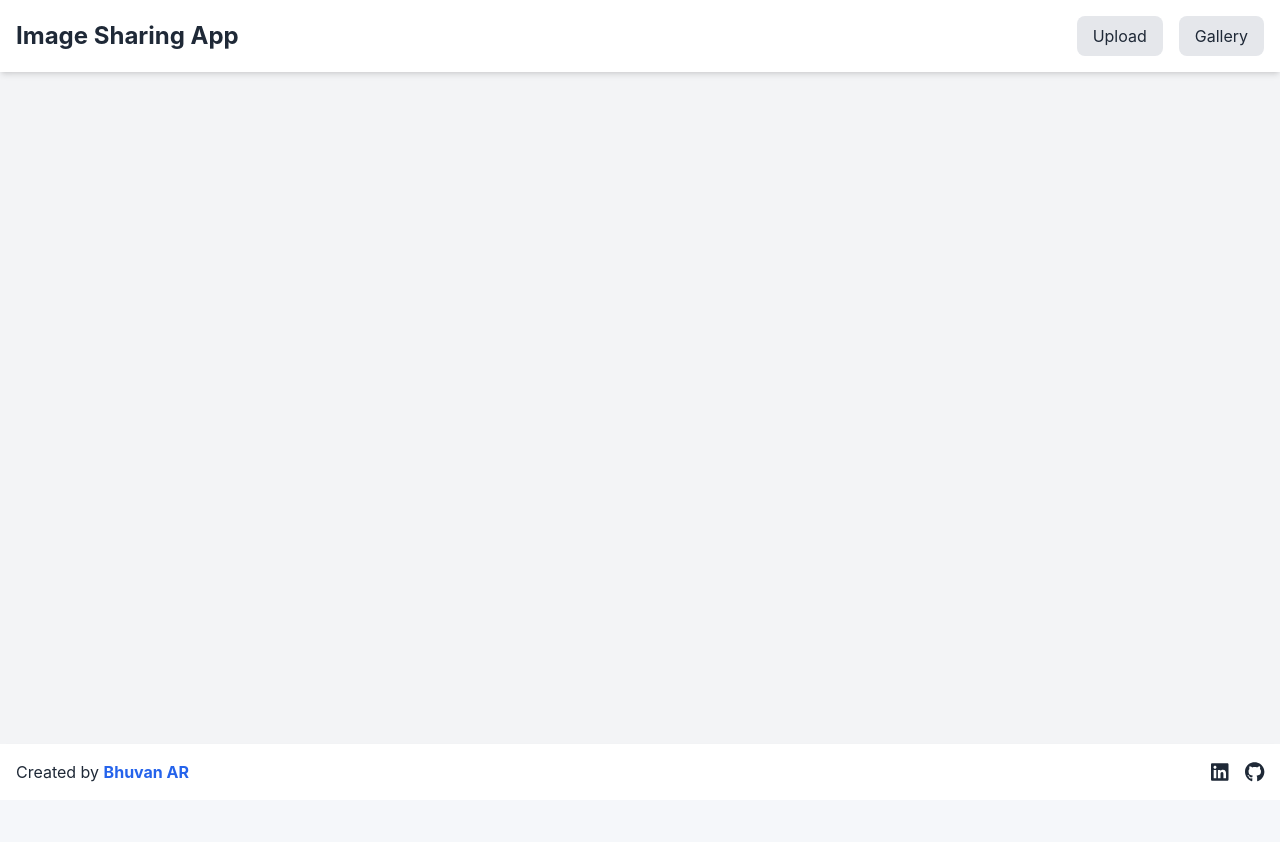
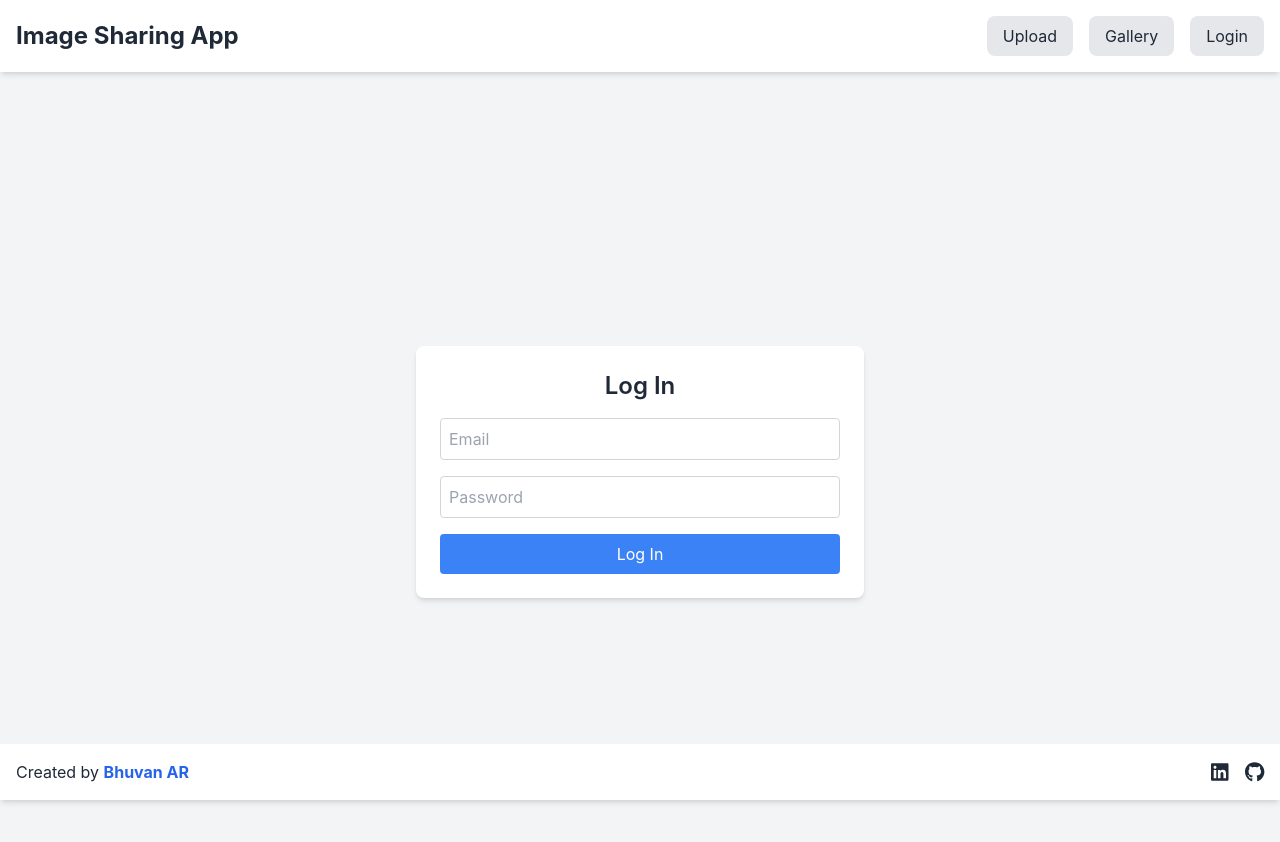
Before and after one commit to GATAIML/image-sharing-app, a React (Create React App) app: page /login in a window 1280 px wide. Shown: the top 842 px of the page. Before the commit the page ends 800 px from the top, so only its background shows below. Built offline with nearby package versions, Linux system fonts and the light colour scheme; no server answers.

Commit message:
Final Login changes done

```diff
--- a/src/App.js
+++ b/src/App.js
@@ -1,10 +1,13 @@
-import { BrowserRouter as Router, Routes, Route, Link } from "react-router-dom";
-import { useState, useEffect } from "react";
+import React, { useState, useEffect } from "react";
+import { BrowserRouter as Router, Routes, Route } from "react-router-dom";
 import UploadImage from "./components/UploadImage";
 import DisplayImages from "./components/DisplayImages";
 import Loader from "./Loader";
-import { FontAwesomeIcon } from "@fortawesome/react-fontawesome";
-import { faLinkedin, faGithub } from "@fortawesome/free-brands-svg-icons";
+import { AuthProvider } from "./components/Auth";
+import ProtectedRoute from "./components/ProtectedRoute";
+import Login from "./components/Login";
+import Navbar from "./components/Navbar";
+import Footer from "./components/Footer";
 
 const App = () => {
   const [loading, setLoading] = useState(true);
@@ -12,65 +15,33 @@ const App = () => {
   useEffect(() => {
     const timer = setTimeout(() => {
       setLoading(false);
-    }, 5000); // 5 seconds
+    }, 5000);
 
-    return () => clearTimeout(timer); // Cleanup timer on unmount
+    return () => clearTimeout(timer);
   }, []);
 
   return (
+    <AuthProvider>
       <Router>
         <div className="bg-gray-100 min-h-screen flex flex-col">
           {loading ? (
             <Loader />
           ) : (
             <>
-            <nav className="bg-white shadow-md p-4 sticky top-0 z-50">
-              <div className="container mx-auto flex flex-wrap justify-between items-center">
-                <Link to="/" className="text-2xl font-bold text-gray-800">Image Sharing App</Link>
-                <div className="space-x-4 mt-2 md:mt-0">
-                  <Link
-                    to="/"
-                    className="inline-block px-4 py-2 rounded-lg bg-gray-200 text-gray-800 hover:bg-gray-300 transition duration-300"
-                  >
-                    Upload
-                  </Link>
-                  <Link
-                    to="/gallery"
-                    className="inline-block px-4 py-2 rounded-lg bg-gray-200 text-gray-800 hover:bg-gray-300 transition duration-300"
-                  >
-                    Gallery
-                  </Link>
-                </div>
-              </div>
-            </nav>
+              <Navbar /> {/* Include Navbar */}
               <main className="flex-grow flex items-center justify-center">
                 <Routes>
-                <Route path="/" element={<UploadImage />} />
-                <Route path="/gallery" element={<DisplayImages />} />
+                  <Route path="/" element={<ProtectedRoute><UploadImage /></ProtectedRoute>} />
+                  <Route path="/gallery" element={<ProtectedRoute><DisplayImages /></ProtectedRoute>} />
+                  <Route path="/login" element={<Login />} />
                 </Routes>
               </main>
-            <footer className="bg-white shadow-md p-4 sticky bottom-0 z-50">
-              <div className="container mx-auto flex items-center justify-between">
-                <span className="text-gray-800">
-                  Created by{" "}
-                  <a href="https://www.linkedin.com/in/bhuvan-a-r/" className="font-bold text-blue-600 hover:underline" target="_blank" rel="noopener noreferrer">
-                    Bhuvan AR
-                  </a>
-                </span>
-                <div className="space-x-4">
-                  <a href="https://www.linkedin.com/in/bhuvan-a-r/" target="_blank" rel="noopener noreferrer" className="text-gray-800 hover:text-blue-600">
-                    <FontAwesomeIcon icon={faLinkedin} size="lg" />
-                  </a>
-                  <a href="https://github.com/bhuvan-a-r" target="_blank" rel="noopener noreferrer" className="text-gray-800 hover:text-gray-600">
-                    <FontAwesomeIcon icon={faGithub} size="lg" />
-                  </a>
-                </div>
-              </div>
-            </footer>
+              <Footer />
             </>
           )}
         </div>
       </Router>
+    </AuthProvider>
   );
 };
 
--- a/src/Loader.jsx
+++ b/src/Loader.jsx
@@ -5,7 +5,7 @@ const Loader = () => {
   return (
     <div className="flex items-center justify-center min-h-screen">
       <img
-        src="https://firebasestorage.googleapis.com/v0/b/image-sharing-app-61874.appspot.com/o/images%2FTAG%20IT%20SHARE%20IT.png?alt=media&token=1c4b4c89-36dc-4a48-b875-50f0488874fe"
+        src="https://firebasestorage.googleapis.com/v0/b/image-sharing-app-61874.appspot.com/o/images%2FTAG%20IT%20SHARE%20IT.png?alt=media&token=98b1022b-525e-4bc5-acf9-6b8603e65862"
         alt="Loading..."
         className="w-32 h-32" // Adjust these values to increase the size
       />
--- /dev/null
+++ b/src/components/Auth.jsx
@@ -0,0 +1,39 @@
+// src/components/Auth.js
+import React, { createContext, useContext, useEffect, useState } from "react";
+import { onAuthStateChanged, signInWithEmailAndPassword } from "firebase/auth";
+import { auth } from "../firebaseConfig";
+
+const AuthContext = createContext();
+
+export const useAuth = () => {
+  return useContext(AuthContext);
+};
+
+export const AuthProvider = ({ children }) => {
+  const [currentUser, setCurrentUser] = useState(null);
+  const [loading, setLoading] = useState(true);
+
+  useEffect(() => {
+    const unsubscribe = onAuthStateChanged(auth, (user) => {
+      setCurrentUser(user);
+      setLoading(false);
+    });
+
+    return unsubscribe;
+  }, []);
+
+  const login = (email, password) => {
+    return signInWithEmailAndPassword(auth, email, password);
+  };
+
+  const value = {
+    currentUser,
+    login,
+  };
+
+  return (
+    <AuthContext.Provider value={value}>
+      {!loading && children}
+    </AuthContext.Provider>
+  );
+};
--- /dev/null
+++ b/src/components/Footer.jsx
@@ -0,0 +1,43 @@
+import React from "react";
+import { FontAwesomeIcon } from "@fortawesome/react-fontawesome";
+import { faLinkedin, faGithub } from "@fortawesome/free-brands-svg-icons";
+
+const Footer = () => {
+  return (
+    <footer className="bg-white shadow-md p-4 sticky bottom-0 z-50">
+      <div className="container mx-auto flex items-center justify-between">
+        <span className="text-gray-800">
+          Created by{" "}
+          <a
+            href="https://www.linkedin.com/in/bhuvan-a-r/"
+            className="font-bold text-blue-600 hover:underline"
+            target="_blank"
+            rel="noopener noreferrer"
+          >
+            Bhuvan AR
+          </a>
+        </span>
+        <div className="space-x-4">
+          <a
+            href="https://www.linkedin.com/in/bhuvan-a-r/"
+            target="_blank"
+            rel="noopener noreferrer"
+            className="text-gray-800 hover:text-blue-600"
+          >
+            <FontAwesomeIcon icon={faLinkedin} size="lg" />
+          </a>
+          <a
+            href="https://github.com/bhuvan-a-r"
+            target="_blank"
+            rel="noopener noreferrer"
+            className="text-gray-800 hover:text-gray-600"
+          >
+            <FontAwesomeIcon icon={faGithub} size="lg" />
+          </a>
+        </div>
+      </div>
+    </footer>
+  );
+};
+
+export default Footer;
--- /dev/null
+++ b/src/components/Login.jsx
@@ -0,0 +1,57 @@
+import React, { useState } from "react";
+import { useAuth } from "./Auth";
+import { useNavigate } from "react-router-dom";
+
+const Login = () => {
+  const [email, setEmail] = useState("");
+  const [password, setPassword] = useState("");
+  const { login } = useAuth();
+  const navigate = useNavigate();
+  const [error, setError] = useState(null);
+
+  const handleSubmit = async (e) => {
+    e.preventDefault();
+
+    try {
+      await login(email, password);
+      navigate("/");
+    } catch (error) {
+      setError("Failed to log in: " + error.message);
+    }
+  };
+
+  return (
+    <div className="flex flex-col items-center justify-center min-h-screen bg-gray-100">
+      <div className="bg-white p-6 rounded-lg shadow-md w-full max-w-md">
+        <h2 className="text-2xl font-semibold text-gray-800 mb-4 text-center">Log In</h2>
+        {error && <p className="text-red-500">{error}</p>}
+        <form onSubmit={handleSubmit}>
+          <input
+            type="email"
+            value={email}
+            onChange={(e) => setEmail(e.target.value)}
+            placeholder="Email"
+            className="mb-4 w-full p-2 border border-gray-300 rounded"
+            required
+          />
+          <input
+            type="password"
+            value={password}
+            onChange={(e) => setPassword(e.target.value)}
+            placeholder="Password"
+            className="mb-4 w-full p-2 border border-gray-300 rounded"
+            required
+          />
+          <button
+            type="submit"
+            className="w-full bg-blue-500 text-white p-2 rounded hover:bg-blue-700 transition duration-200"
+          >
+            Log In
+          </button>
+        </form>
+      </div>
+    </div>
+  );
+};
+
+export default Login;
--- /dev/null
+++ b/src/components/Navbar.jsx
@@ -0,0 +1,59 @@
+import React from "react";
+import { Link, useNavigate } from "react-router-dom";
+import { useAuth } from "./Auth"; // Import useAuth
+import { signOut } from "firebase/auth";
+import { auth } from "../firebaseConfig";
+
+const Navbar = () => {
+  const { currentUser } = useAuth();
+  const navigate = useNavigate();
+
+  const handleLogout = async () => {
+    try {
+      await signOut(auth);
+      navigate("/login");
+    } catch (error) {
+      console.error("Error logging out:", error);
+    }
+  };
+
+
+  return (
+    <nav className="bg-white shadow-md p-4 sticky top-0 z-50">
+      <div className="container mx-auto flex flex-wrap justify-between items-center">
+        <Link to="/" className="text-2xl font-bold text-gray-800">Image Sharing App</Link>
+        <div className="space-x-4 mt-2 md:mt-0">
+          <Link
+            to="/"
+            className="inline-block px-4 py-2 rounded-lg bg-gray-200 text-gray-800 hover:bg-gray-300 transition duration-300"
+          >
+            Upload
+          </Link>
+          <Link
+            to="/gallery"
+            className="inline-block px-4 py-2 rounded-lg bg-gray-200 text-gray-800 hover:bg-gray-300 transition duration-300"
+          >
+            Gallery
+          </Link>
+          {currentUser ? (
+            <button
+              onClick={handleLogout}
+              className="inline-block px-4 py-2 rounded-lg bg-red-500 text-white hover:bg-red-600 transition duration-300"
+            >
+              Logout
+            </button>
+          ) : (
+            <Link
+              to="/login"
+              className="inline-block px-4 py-2 rounded-lg bg-gray-200 text-gray-800 hover:bg-gray-300 transition duration-300"
+            >
+              Login
+            </Link>
+          )}
+        </div>
+      </div>
+    </nav>
+  );
+};
+
+export default Navbar;
--- /dev/null
+++ b/src/components/ProtectedRoute.jsx
@@ -0,0 +1,10 @@
+import { useAuth } from "./Auth";
+import { Navigate } from "react-router-dom";
+
+const ProtectedRoute = ({ children }) => {
+  const { currentUser } = useAuth();
+
+  return currentUser ? children : <Navigate to="/login" />;
+};
+
+export default ProtectedRoute;
--- a/src/firebaseConfig.js
+++ b/src/firebaseConfig.js
@@ -16,6 +16,6 @@ const firebaseConfig = {
 const app = initializeApp(firebaseConfig);
 const storage = getStorage(app);
 const db = getFirestore(app);
-const auth = getAuth(app);
+export const auth = getAuth(app);
 
-export { storage, db, auth };
+export { storage, db};
```
Also changed, not shown: src/components/DisplayImages.jsx (+26 -41 lines), src/components/UploadImage.jsx (+42 -9 lines), src/assets/TAG IT SHARE IT.png (added). Lines whose indentation alone changed are shown as unchanged.
